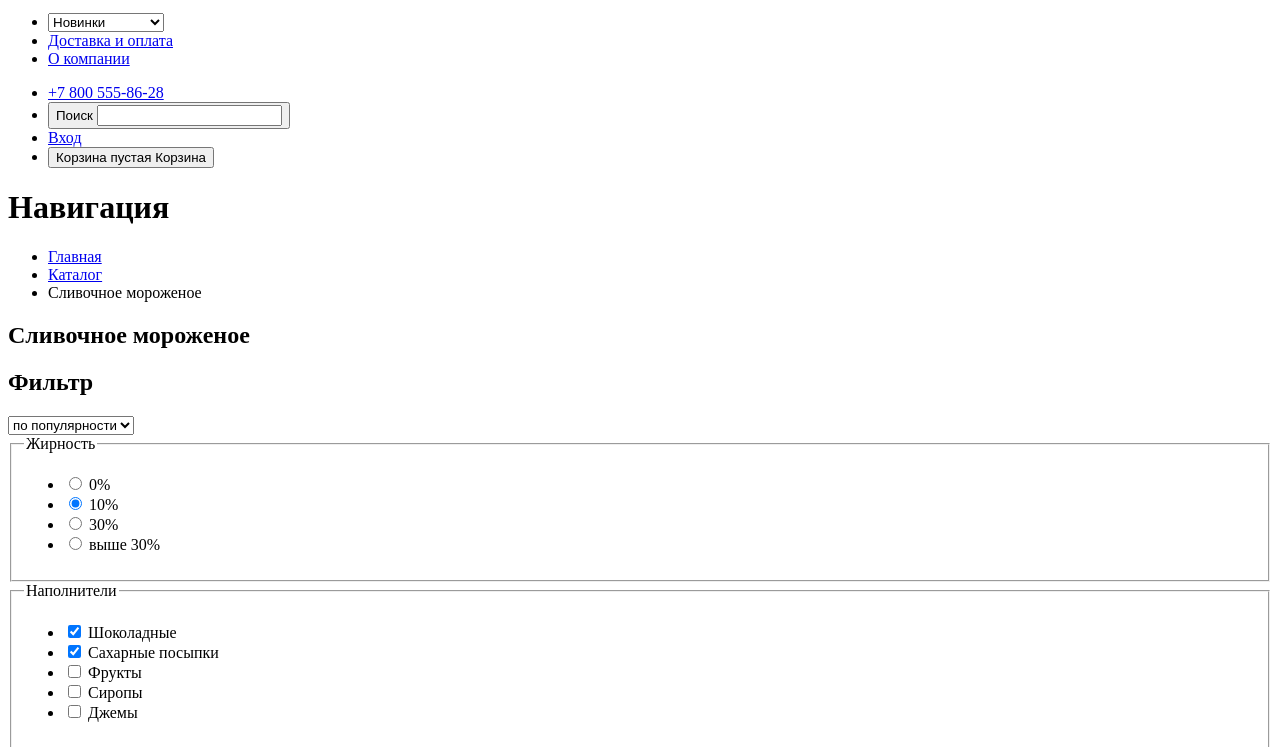
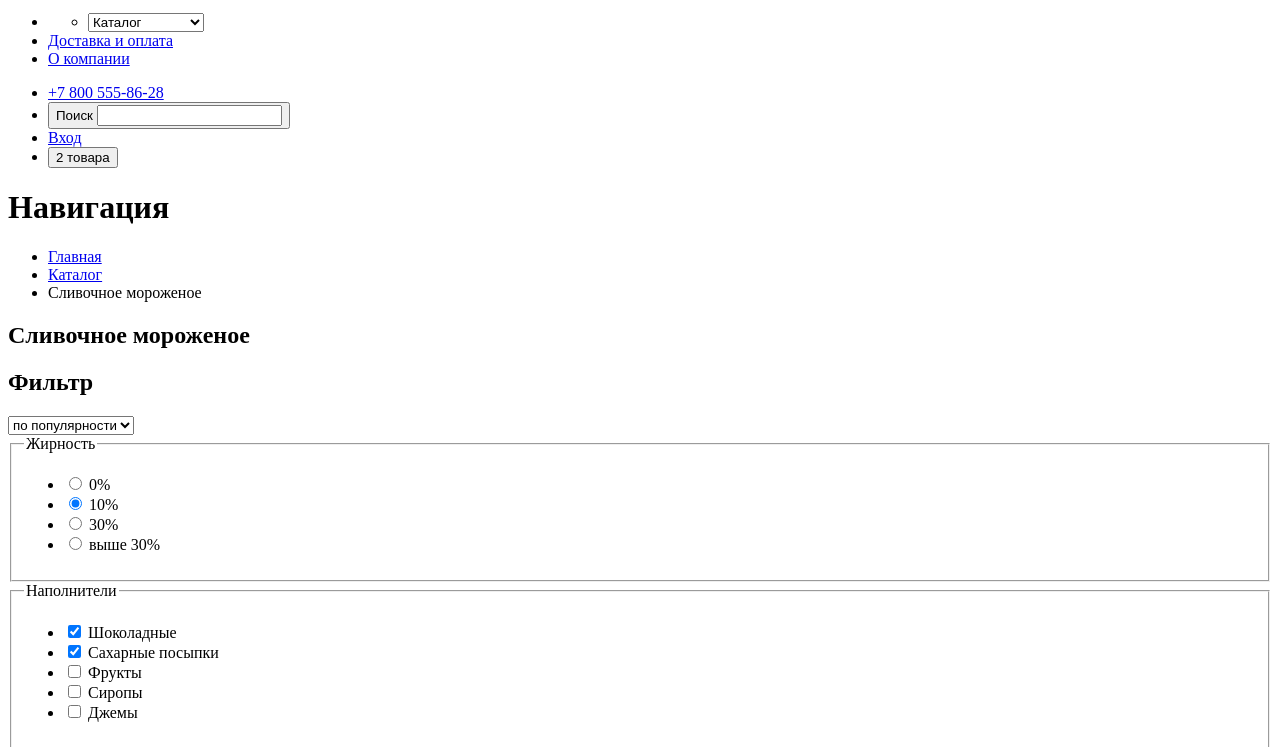
Before and after one commit to Orodruini/glacy, a plain HTML site: page catalog.html in a window 1280 px wide. Shown: the part 29-776 px from the top of the page. Drawn offline with Linux system fonts and the light colour scheme.

Commit message:
Исправляет ошибки

```diff
--- a/catalog.html
+++ b/catalog.html
@@ -14,25 +14,42 @@
     <nav class="navigation-cite">
       <ul class="navigation-cite-list">
         <li class="navigation-item">
-          <select class="navigation-select">Каталог
+          <ul class="navigation-select">
+            <li class="navigation-item-select">
+              <select class="navigation-select">
+                <option value="new">
+                  <div class="new-navigation-link" href="new.html">Каталог</div>
+                </option>
+            </li>
+            <li class="navigation-item-select">
               <option value="new">
                 <b class="new-navigation-select">
                   <a class="new-navigation-link" href="new.html">Новинки</a>
                 </b>
               </option>
+            </li>
+            <li class="navigation-item-select">
               <option value="creamy">
                 <a class="creamy-navigation-link" href="creamy.html">Сливочное</a>
               </option>
+            </li>
+            <li class="navigation-item-select">
               <option value="sherbets">
                 <a class="sherbets-navigation-link" href="sherbets.html">Щербеты</a>
               </option>
+            </li>
+            <li class="navigation-item-select">
               <option value="fruit-ice">
                 <a class="fruit-ice-navigation-link" href="fruit-ice.html">Фруктовый лед</a>
               </option>
+            </li>
+            <li class="navigation-item-select">
               <option value="melorin">
                 <a class="melorin-navigation-link" href="melorin.html">Мелорин</a>
               </option>
+            </li>
             </select>
+          </ul>
         </li>
         <li class="navigation-item">
           <a class="navigation-select" href="shipping-and-payment.html">Доставка и оплата</a>
@@ -54,8 +71,8 @@
           <a class="navigation-link" href="#">Вход</a>
         </li>
         <li class="navigation-item">
-          <button class="navigation-link">Корзина пустая
-            <span class="visually-hidden">Корзина</span>
+          <button class="navigation-link">
+            <span class="visually-hidden">2 товара</span>
           </button>
         </li>
       </ul>
@@ -78,6 +95,7 @@
       <h2 class="selected products">Сливочное мороженое</h2>
       </h1>
     </header>
+
     <section class="catalog-products">
       <h2 class="visually-hidden">Фильтр</h2>
       <form class="catalog-filter" action="https://echo.htmlacademy.ru/" method="get">
@@ -275,6 +293,7 @@
       </button>
     </section>
   </main>
+
   <footer class="page-footer">
     <section class="footer-contacts">
       <ul class="social-list">
```
Also changed, not shown: index.html (+20 -3 lines). Lines whose indentation alone changed are shown as unchanged.
